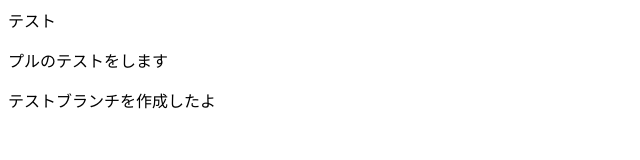
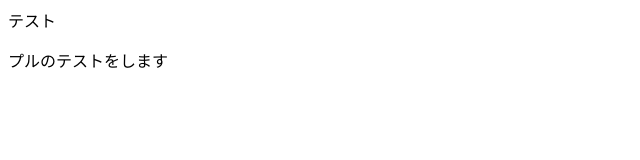
Before and after one commit to hama-yan/git-test, a plain HTML site: page index.html in a window 1280 px wide. Shown: the whole page, without its empty margins (0-640 px from the left). Drawn offline with Linux system fonts and the light colour scheme.

Commit message:
Update index.html

```diff
--- a/index.html
+++ b/index.html
@@ -1,3 +1,2 @@
 <p>テスト</p>
 <p>プルのテストをします</p>
-<p>テストブランチを作成したよ</p>
```
